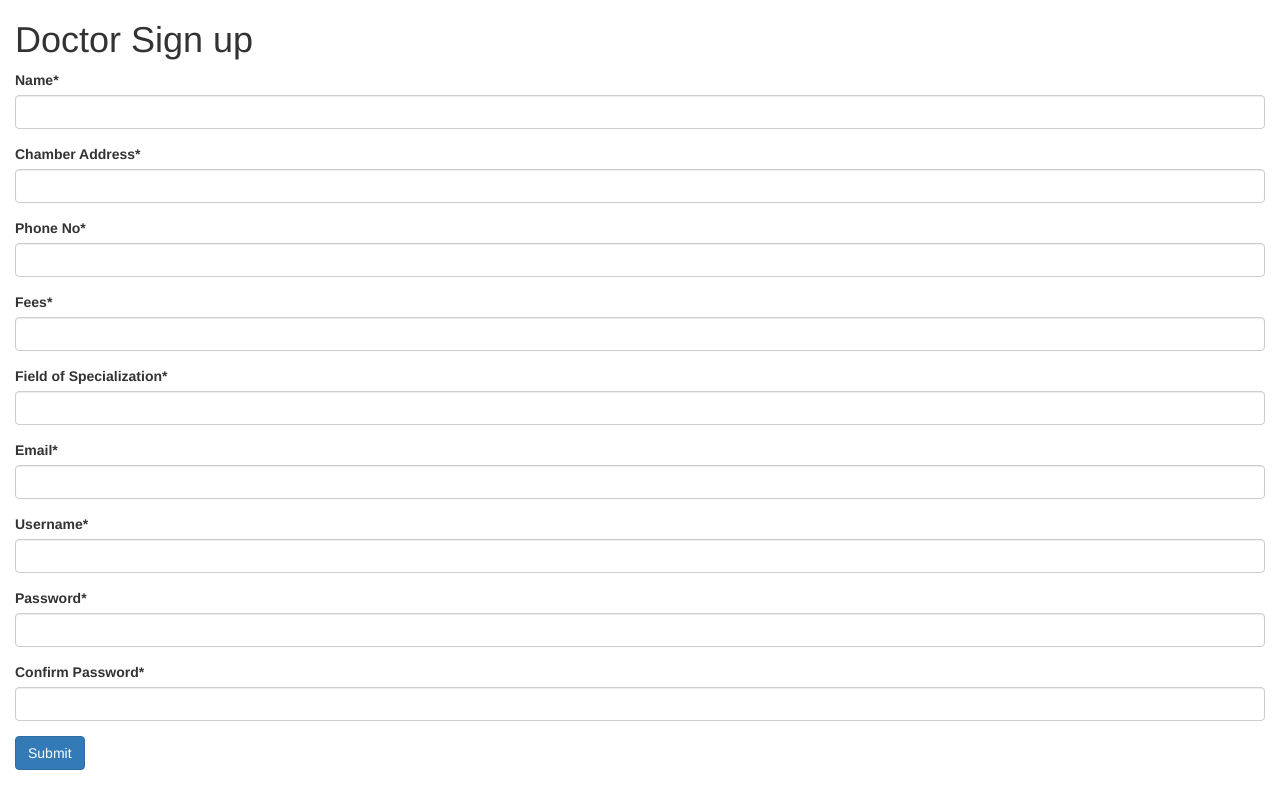
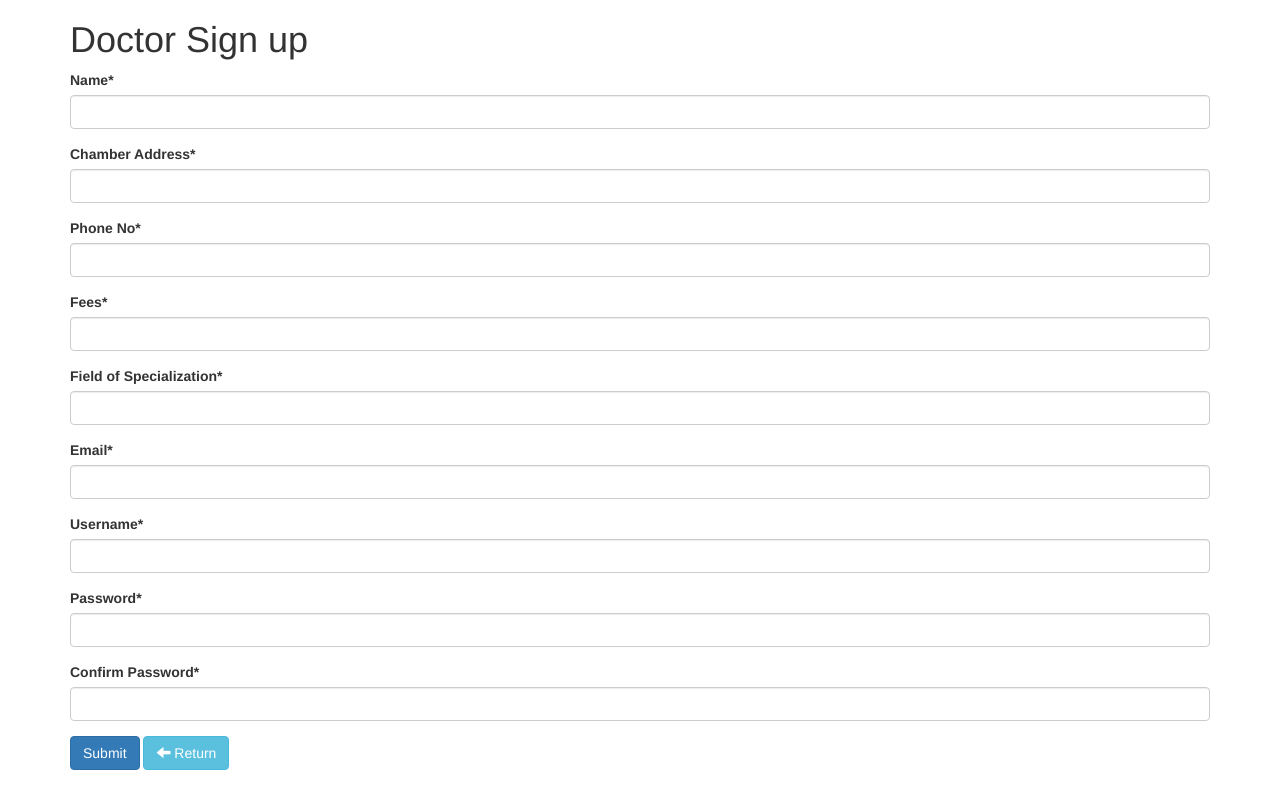
Before and after one commit to crazyadeveloper/HealthcareManagement, a Flask app: page /dsign in a window 1280 px wide. Run offline with Flask 2, Linux system fonts and the light colour scheme; some libraries are stand-ins or nearby versions.

Commit message:
Update dr_signup.html

```diff
--- a/templates/dr_signup.html
+++ b/templates/dr_signup.html
@@ -10,7 +10,8 @@
 </head>
 <body>
 
-<div class="container-fluid">
+<div class="container">
+  {% include 'includes/_flashhelpers.html' %}
 
   <h1>Doctor Sign up</h1>
   {% from "includes/_formhelpers.html" import render_field %}
@@ -42,7 +43,8 @@
     <div class="form-group">
       {{render_field(form.confirm, class_="form-control")}}
     </div>
-    <p><input type="submit" class="btn btn-primary" value="Submit"></p>
+    <div><input type="submit" class="btn btn-primary" value="Submit">
+    <a href="/"><button type="button" class="btn btn-info"><span class="glyphicon glyphicon-arrow-left"></span> Return</button></a></div>
   </form>
 
 </div>
```
